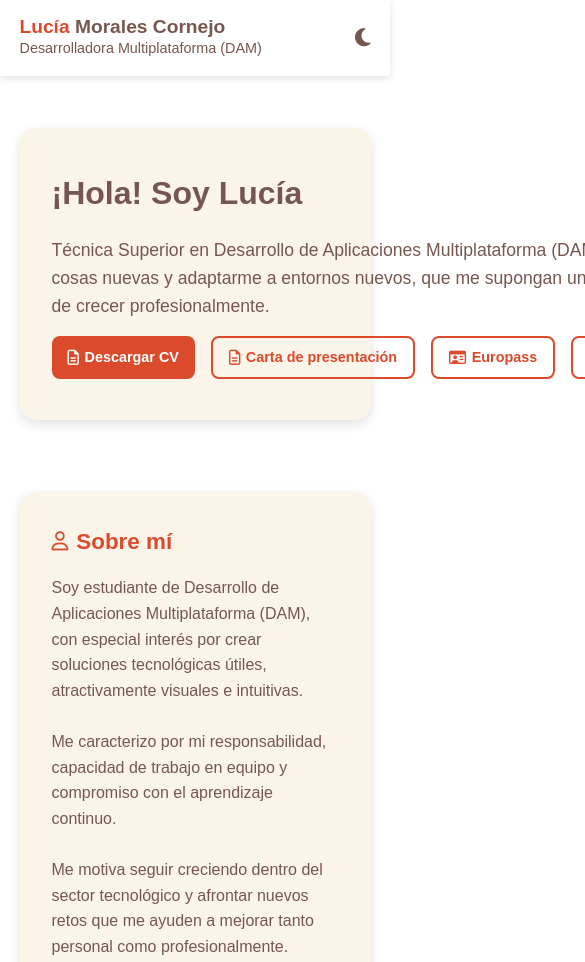
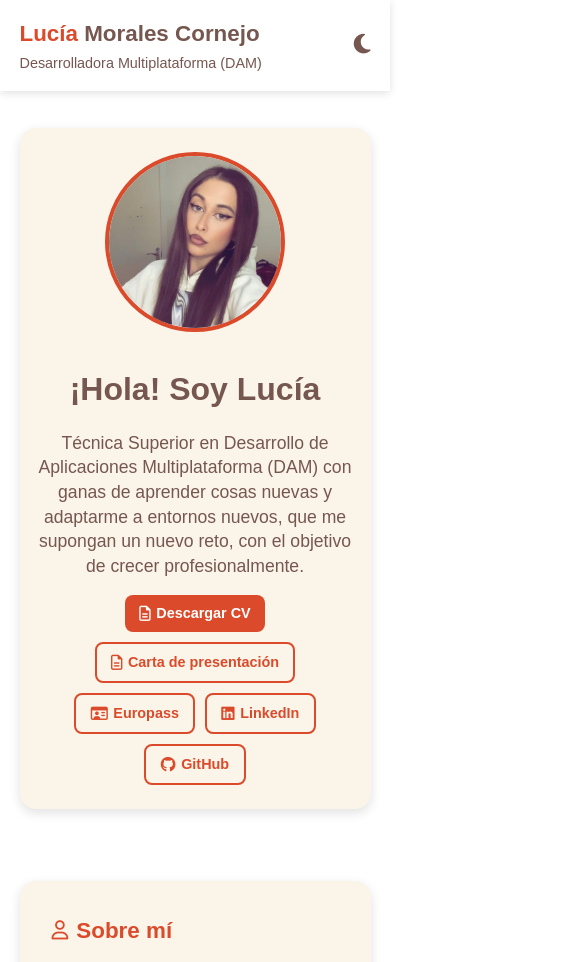
Before and after one commit to luciamoralescornejo/Portfolio, a plain HTML site: page index.html in a window 390 px wide. Shown: the top 962 px of the page, 585 px wide, since content can reach past the window. Drawn offline with Linux system fonts and the light colour scheme; a web font is replaced by a local one.

Commit message:
Update style.css

```diff
--- a/style.css
+++ b/style.css
@@ -389,29 +389,56 @@ a:active {
 
 @media (max-width: 768px) {
 
-  /* Oculta el menú para que no se rompa */
+  /* 🔥 La tarjeta principal vuelve a ser vertical */
+  .hero-card {
+    flex-direction: column-reverse;
+    text-align: center;
+    padding: 1.5rem 1rem;
+    gap: 1.5rem;
+  }
+
+  /* Evita que se salga del ancho */
+  .hero-left {
+    width: 100%;
+  }
+
+  .subtitle {
+    max-width: 100%;
+    word-wrap: break-word;
+    line-height: 1.4;
+  }
+
+  /* Centrar botones y permitir salto */
+  .cta-row {
+    flex-wrap: wrap;
+    justify-content: center;
+    gap: 0.6rem;
+  }
+
+  /* Botones un poco más pequeños */
+  .btn {
+    padding: 0.45rem 0.9rem;
+    font-size: 0.9rem;
+  }
+
+  /* Ocultamos menú en móvil */
   .main-nav {
     display: none;
   }
 
-  /* Reajusta la cabecera para que no se expanda */
+  /* Cabecera ordenada */
   .header-inner {
     flex-direction: row;
     justify-content: space-between;
-    align-items: center;
   }
 
-  /* Evita que el nombre se baje a 3 líneas */
   .brand {
-    max-width: 70%;
+    max-width: 75%;
   }
 
-  .brand .name {
-    font-size: 1.2rem;
-    line-height: 1.1;
+  .avatar {
+    width: 180px;
+    height: 180px;
   }
 
-  /* Icono del modo oscuro más cerca */
-  .theme-toggle {
-    font-size: 1.3rem;
-  }
+}
```
